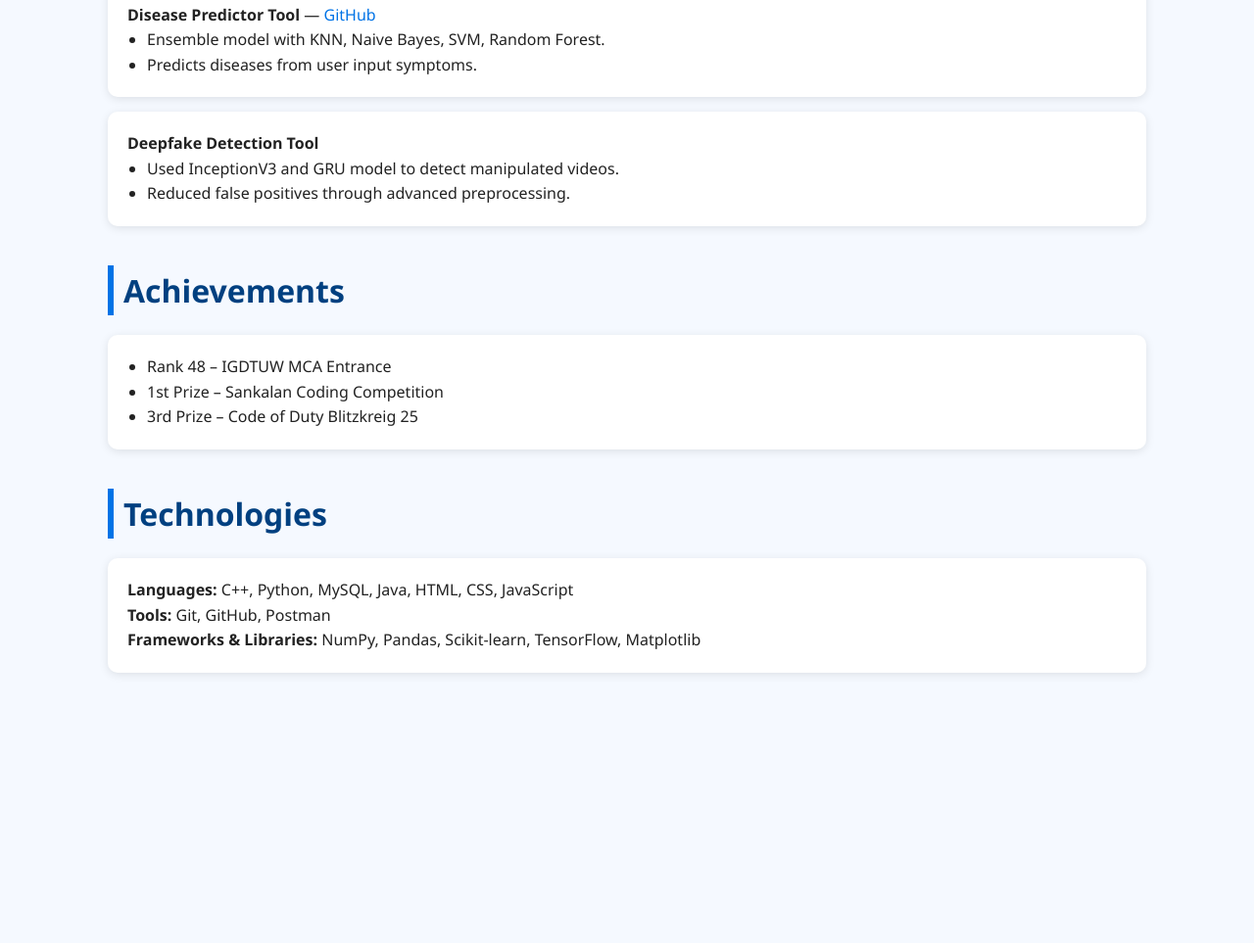
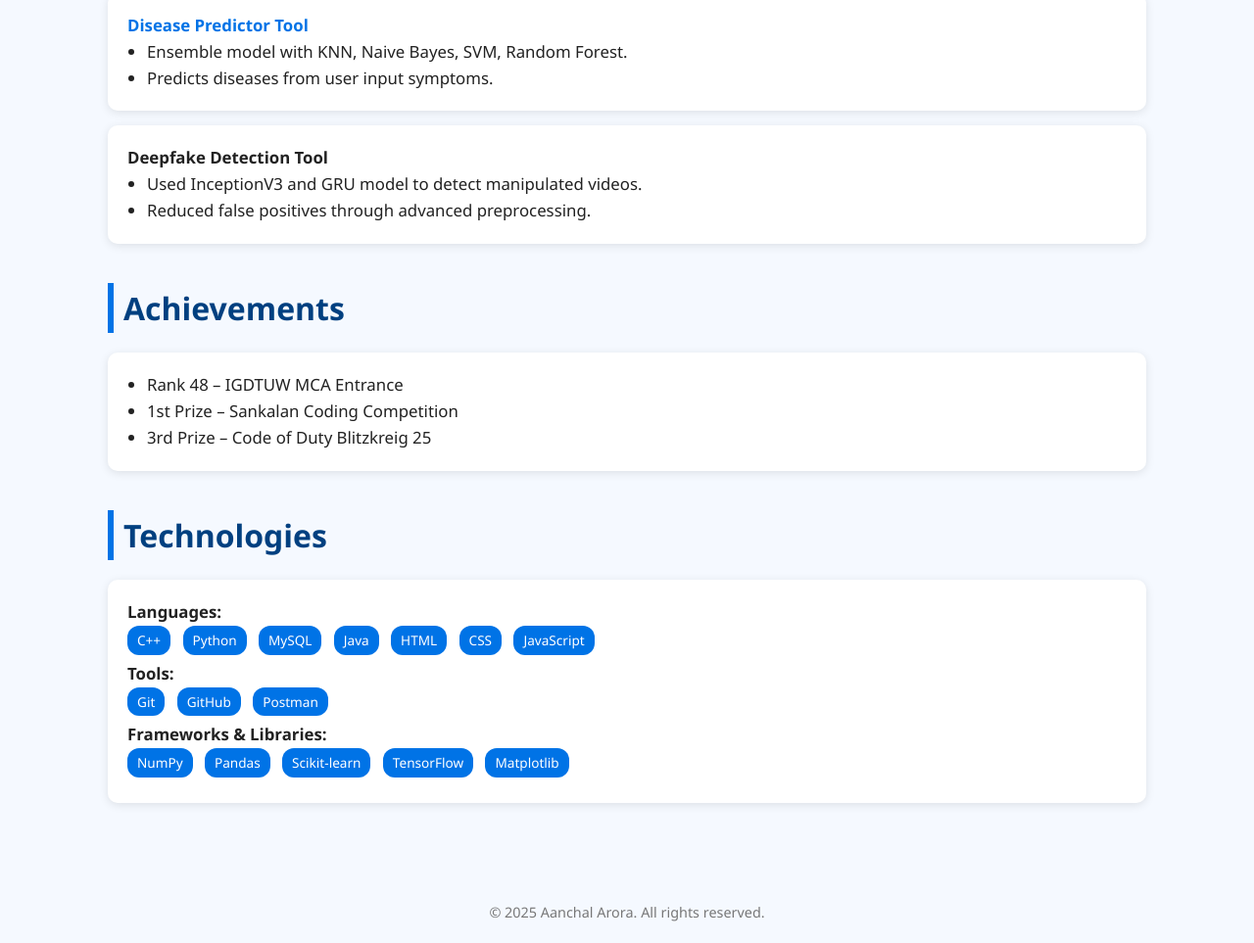
Before and after one commit to AanchalArora03/myportfolio, a plain HTML site: page index.html in a window 1280 px wide. Shown: the part 886-1849 px from the top of the page at 98% size. Before the commit the page ends 1653 px from the top, so only its background shows below. Drawn offline with Linux system fonts and the light colour scheme.

Commit message:
Updated portfolio layout and styling

```diff
--- a/index.html
+++ b/index.html
@@ -4,6 +4,7 @@
   <meta charset="UTF-8"/>
   <meta name="viewport" content="width=device-width, initial-scale=1.0"/>
   <title>Aanchal Arora | Portfolio</title>
+  <link rel="icon" href="favicon.ico" type="image/x-icon" />
   <style>
     :root {
       --primary: #004080;
@@ -26,6 +27,7 @@
       background-color: var(--secondary);
       color: var(--text-dark);
       line-height: 1.6;
+      font-size: 1.05rem;
     }
 
     header {
@@ -94,6 +96,28 @@
       text-decoration: underline;
     }
 
+    footer {
+      text-align: center;
+      padding: 20px;
+      color: #777;
+      font-size: 0.9rem;
+    }
+
+    .badge {
+      background: var(--accent);
+      color: white;
+      padding: 4px 10px;
+      border-radius: 12px;
+      font-size: 0.85rem;
+      margin-right: 8px;
+      display: inline-block;
+      margin-bottom: 6px;
+    }
+
+    .mobile-break {
+      display: none;
+    }
+
     @media (max-width: 768px) {
       header h1 {
         font-size: 2rem;
@@ -103,15 +127,21 @@
         padding: 20px 10px;
       }
     }
+
+    @media (max-width: 500px) {
+      .mobile-break {
+        display: inline;
+      }
+    }
   </style>
 </head>
 <body>
   <header>
     <h1>Aanchal Arora</h1>
-    <p>Delhi | <a href="mailto:aanchalarora979@gmail.com">aanchalarora979@gmail.com</a> | <a href="tel:+918595713808">+91-8595713808</a></p>
+    <p>Delhi | <br class="mobile-break"/><a href="mailto:aanchalarora979@gmail.com">aanchalarora979@gmail.com</a> | <a href="tel:+918595713808">+91-8595713808</a></p>
     <p>
-      <a href="https://www.linkedin.com/in/aanchal-arora-214690214/" target="_blank">LinkedIn</a> |
-      <a href="https://github.com/maydev18" target="_blank">GitHub</a>
+      <a href="https://www.linkedin.com/in/aanchal-arora-214690214/" target="_blank" rel="noopener noreferrer">LinkedIn</a> |
+      <a href="https://github.com/maydev18" target="_blank" rel="noopener noreferrer">GitHub</a>
     </p>
   </header>
 
@@ -143,7 +173,7 @@
     <section>
       <h2>Projects</h2>
       <div class="card">
-        <p><strong>Disease Predictor Tool</strong> — <a href="https://github.com/maydev18/Disease-prediction-and-diagnosis-Machine-learning-project" target="_blank">GitHub</a></p>
+        <p><strong><a href="https://github.com/maydev18/Disease-prediction-and-diagnosis-Machine-learning-project" target="_blank" rel="noopener noreferrer">Disease Predictor Tool</a></strong></p>
         <ul>
           <li>Ensemble model with KNN, Naive Bayes, SVM, Random Forest.</li>
           <li>Predicts diseases from user input symptoms.</li>
@@ -172,11 +202,36 @@
     <section>
       <h2>Technologies</h2>
       <div class="card">
-        <p><strong>Languages:</strong> C++, Python, MySQL, Java, HTML, CSS, JavaScript</p>
-        <p><strong>Tools:</strong> Git, GitHub, Postman</p>
-        <p><strong>Frameworks & Libraries:</strong> NumPy, Pandas, Scikit-learn, TensorFlow, Matplotlib</p>
+        <p>
+          <strong>Languages:</strong><br/>
+          <span class="badge">C++</span>
+          <span class="badge">Python</span>
+          <span class="badge">MySQL</span>
+          <span class="badge">Java</span>
+          <span class="badge">HTML</span>
+          <span class="badge">CSS</span>
+          <span class="badge">JavaScript</span>
+        </p>
+        <p>
+          <strong>Tools:</strong><br/>
+          <span class="badge">Git</span>
+          <span class="badge">GitHub</span>
+          <span class="badge">Postman</span>
+        </p>
+        <p>
+          <strong>Frameworks & Libraries:</strong><br/>
+          <span class="badge">NumPy</span>
+          <span class="badge">Pandas</span>
+          <span class="badge">Scikit-learn</span>
+          <span class="badge">TensorFlow</span>
+          <span class="badge">Matplotlib</span>
+        </p>
       </div>
     </section>
   </div>
+
+  <footer>
+    &copy; 2025 Aanchal Arora. All rights reserved.
+  </footer>
 </body>
 </html>
```
